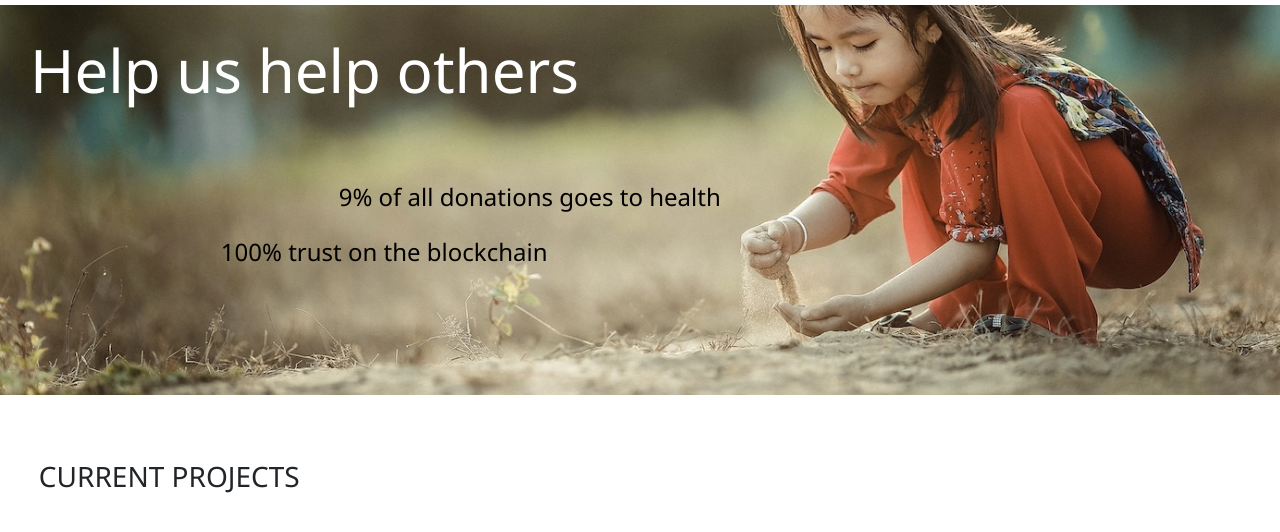
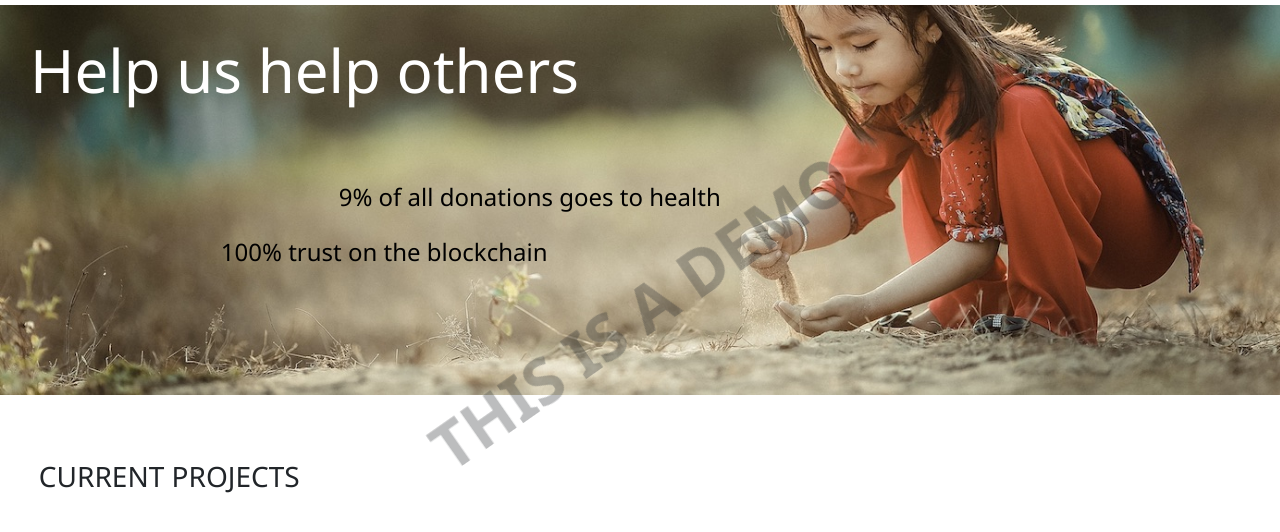
Before and after one commit to drcircuit/hackaton, a website: page public/index.html in a window 1280 px wide. Shown: the part 88-620 px from the top of the page. Drawn offline with Linux system fonts and the light colour scheme; no server answers.

Commit message:
New projects and watermarl

```diff
--- a/public/index.html
+++ b/public/index.html
@@ -17,8 +17,24 @@
         <script src="./bower_components/angular-bootstrap/ui-bootstrap.js"></script>
         <script src="./bower_components/angular-bootstrap/ui-bootstrap-tpls.min.js"></script>
         <script src="./bower_components/moment/moment.js"></script>
+        <style>
+        .watermark {
+          position: fixed;
+    margin-left: auto;
+    margin-right: auto;
+    left: 50%;
+    top: 50%;
+    z-index: 100;
+    transform: translate(-50%, -50%) rotate(-35deg);
+    font-size: 4rem;
+    font-weight: bold;
+    opacity: 0.3;
+    pointer-events: none;
+        }
+        </style>
     </head>
     <body>
+      <div class="watermark">THIS IS A DEMO</div>
       <div class="container">
         <nav class="row navbar navbar-expand-lg navbar-light ">
           <a href="#" class="col-sm-1 col-md-1"><img id="profileImg" src="./img/ntl.svg"/></a>
```
Also changed, not shown: index.js (+9 -9 lines), repositories/initialdata.js (+4 -4 lines).
